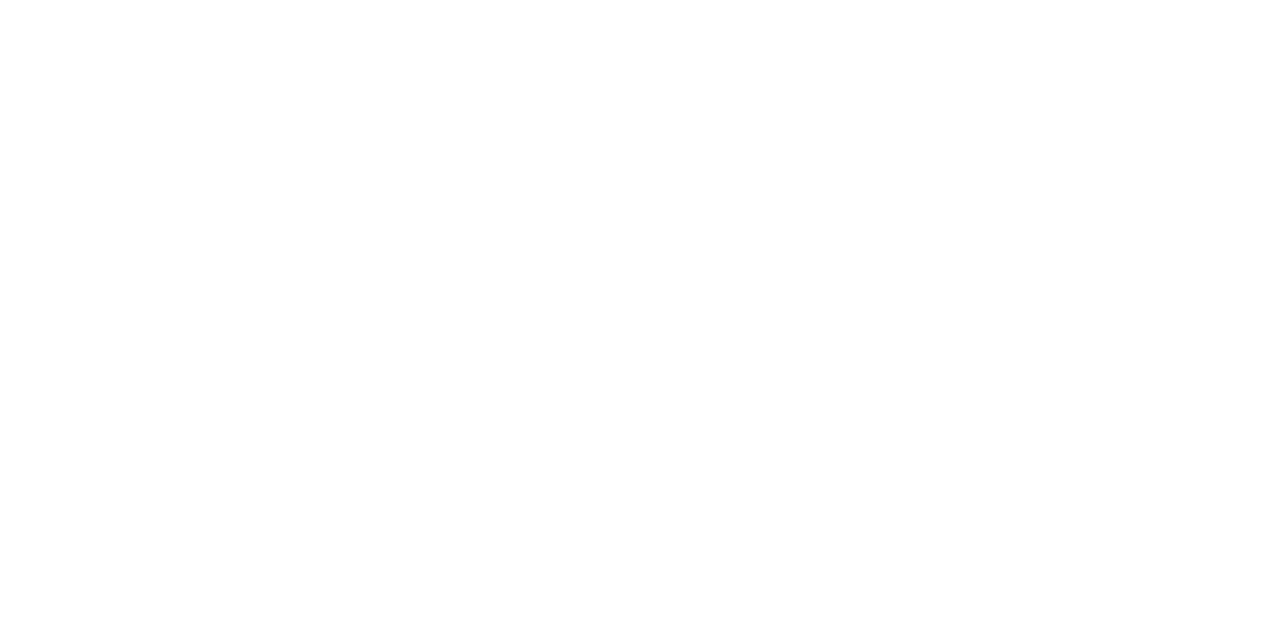
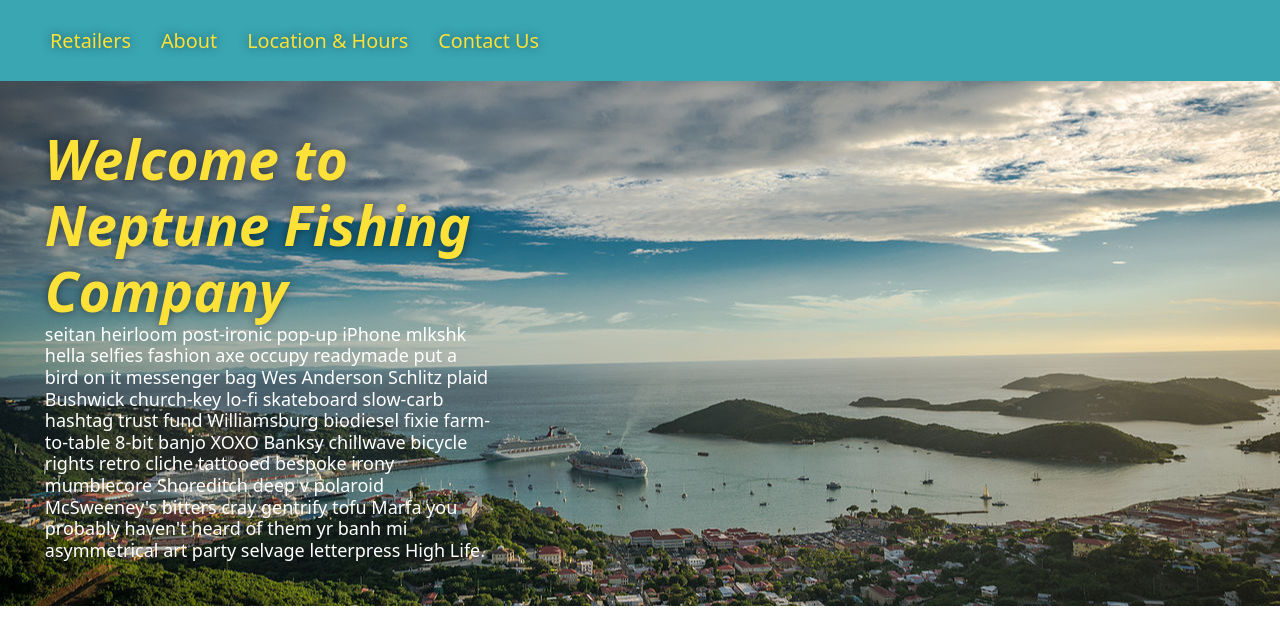
Before and after one commit to cannonel/neptune-fishing-co, a plain HTML site: page index.html in a window 1280 px wide. Drawn offline with Linux system fonts and the light colour scheme.

Commit message:
push to develop

```diff
--- a/assets/style.css
+++ b/assets/style.css
@@ -0,0 +1,81 @@
+* {
+    margin: 0;
+    padding: 0;
+    box-sizing: border-box;
+  }
+  body {
+    color: #39a6b2;
+    font-family: Circular,system-ui,-apple-system,Segoe UI,Roboto,Ubuntu,Cantarell,Noto Sans,sans-serif,Helvetica;
+  }
+  header {
+    padding: 20px 35px;
+    background-color: #39a6b2;
+    display: flex;
+    justify-content: space-between;
+    flex-wrap: wrap;
+    position: webkit-sticky;
+    position: sticky;
+    top: 0;
+    background-size: cover;
+    background-position: 80%;
+    background-attachment: fixed;
+    z-index: 9999;
+  }
+  header h1 {
+    font-weight: bold;
+    font-size: 36px;
+    color: #fce138;
+    margin: 0;
+    text-shadow: 0 0 10px rgba(0,0,0,0.5);
+  }
+  header a {
+    text-decoration: none;
+    color: #fce138;
+  }
+  header nav {
+    margin: 7px 0;
+  }
+  header nav ul {
+    display: flex;
+    flex-wrap: wrap;
+    justify-content: space-between;
+    align-items: center;
+    list-style: none;
+  }
+  header nav ul li a {
+    padding: 10px 15px;
+    font-weight: lighter;
+    font-size: 1.55vw;
+    text-shadow: 0 0 10px rgba(0,0,0,0.5);
+  }
+  header nav ul li a:hover {
+    background: #fce138;
+    color: #024e76;
+    border-radius: 15px;
+    text-shadow: none;
+  }
+
+  .hero {
+    background-image: url(../assets/images/hero.jpg);
+    display: flex;
+    justify-content: left;
+    flex-wrap: wrap;
+    background-size: cover;
+    background-position: 80%;
+    align-items: flex-start;
+    background-attachment: inherit;
+  }
+  .hero-cta {
+    width: 35%;
+    /* text-align: right; */
+    margin: 3.5%;
+    color: #fff;
+    font-size: 18px;
+    line-height: 1.2;
+  }
+  .hero-cta h2 {
+    font-style: italic;
+    font-size: 55px;
+    color: #fce138;
+    text-shadow: 0 0 10px rgba(0,0,0,0.5);
+  }
--- a/index.html
+++ b/index.html
@@ -1,20 +1,54 @@
 <!DOCTYPE html>
 <html>
+
 <head>
     <meta charset="utf-8">
     <meta http-equiv="X-UA-Compatible" content="IE=edge">
     <title>Neptune Fishing Supplies</title>
     <meta name="description" content="">
     <meta name="viewport" content="width=device-width, initial-scale=1">
-        <link rel="stylesheet" href="">
+    <link rel="stylesheet" href="./assets/style.css">
 </head>
+
 <body>
 
     <header>
-        <nav></nav>
+
+        <nav>
+            <ul>
+                <li>
+                    <a href="#reatilers">Retailers</a>
+                </li>
+                <li>
+                    <a href="#about">About</a>
+                </li>
+                <li>
+                    <a href="#location-hours">Location & Hours</a>
+                </li>
+                <li>
+                    <a href="#contact-us">Contact Us</a>
+                </li>
+            </ul>
+        </nav>
     </header>
 
     <main>
+        <!-- hero/jumbotron -->
+        <section class="hero">
+            <div class="hero-cta">
+                <h2>Welcome to Neptune Fishing Company</h2>
+                <p>
+                    seitan heirloom post-ironic pop-up iPhone mlkshk hella selfies fashion
+                    axe occupy readymade put a bird on it messenger bag Wes Anderson
+                    Schlitz plaid Bushwick church-key lo-fi skateboard slow-carb hashtag
+                    trust fund Williamsburg biodiesel fixie farm-to-table 8-bit banjo XOXO
+                    Banksy chillwave bicycle rights retro cliche tattooed bespoke irony
+                    mumblecore Shoreditch deep v polaroid McSweeney's bitters cray
+                    gentrify tofu Marfa you probably haven't heard of them yr banh mi
+                    asymmetrical art party selvage letterpress High Life.
+                </p>
+            </div>
+            <!-- <img src="./assets/images/hero.jpg"> -->
 
     </main>
 
@@ -22,4 +56,5 @@
 
     <script src="" async defer></script>
 </body>
+
 </html>
```
Also changed, not shown: assets/images/hero.jpg (added), assets/images/hero2.jpg (added). Lines whose indentation alone changed are shown as unchanged.
